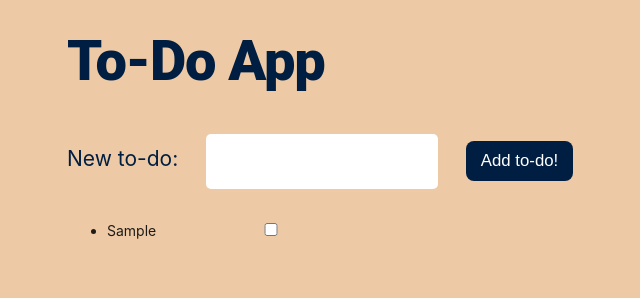
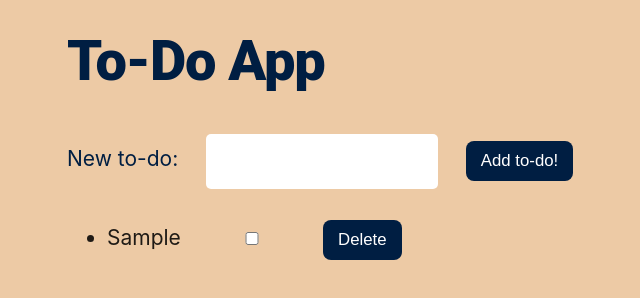
Before and after one commit to rashel8a/to-do-app, a plain HTML site: page index.html in a window 1280 px wide. Both pictures are taken after typing "Sample" into the empty fields and a click on the button "Add to-do!". Shown: the whole page, without its empty margins (253-893 px from the left). Drawn offline with nearby package versions, Linux system fonts and the light colour scheme.

Commit message:
Assignment 5 Todo Part 1 Completed

```diff
--- a/app.js
+++ b/app.js
@@ -15,14 +15,23 @@ function onReady(){
     // create a new input
     let checkbox = document.createElement('input');
 
+    // create a delete button
+    let deleteButton = document.createElement('button');
+
     // set the input's type to checkbox
     checkbox.type = "checkbox";
 
     // set the title
     newLi.textContent = title;
 
+    // set the delete text to delete deleteButton
+    deleteButton.textContent = "Delete";
+
     // attach the checkbox to the li
     newLi.appendChild(checkbox);
+
+    // attach the delete button to the li
+    newLi.appendChild(deleteButton);
 
     // attach the li to the ul
     TODO_LIST.appendChild(newLi);
--- a/main.css
+++ b/main.css
@@ -43,3 +43,8 @@ input {
   width: 30%;
   border-radius: 5px;
 }
+
+#toDoList {
+  font-size: 1.5rem;
+  width: 48%;
+}
```
